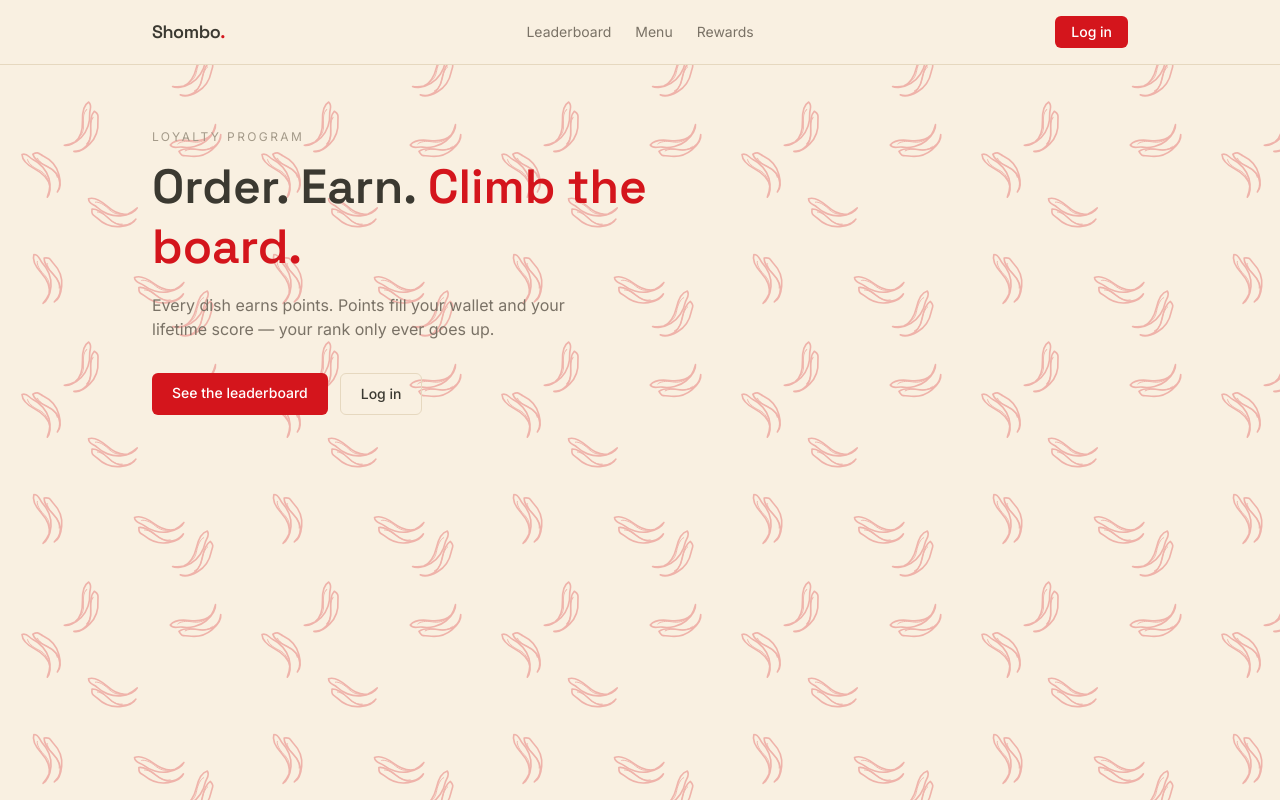
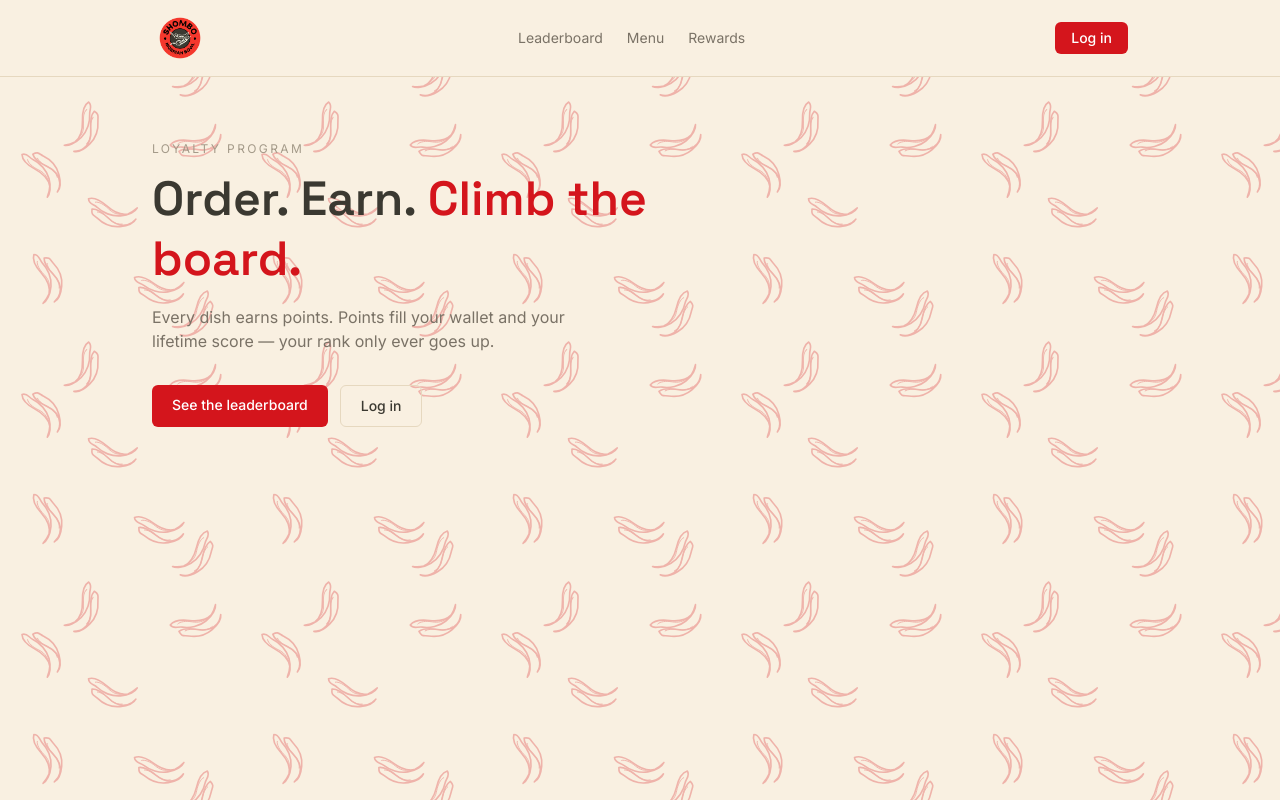
Before and after one commit to ShomboNG/restaurant-loyalty-web, a Next.js app: page / in a window 1280 px wide. Built offline with nearby package versions, Linux system fonts and the light colour scheme; no server answers.

Commit message:
feat: added shombo logo

```diff
--- a/components/Navbar.tsx
+++ b/components/Navbar.tsx
@@ -86,13 +86,9 @@ export function Navbar() {
 
   return (
     <header className="sticky top-0 z-20 border-b border-[var(--color-border)] bg-[var(--color-bg)]">
-      <div className="mx-auto flex max-w-5xl items-center justify-between px-4 py-4 sm:px-6">
-        <Link
-          href="/"
-          className="text-lg font-semibold tracking-tight"
-          style={{ fontFamily: 'var(--font-display)' }}
-        >
-          Shombo<span className="text-[var(--color-accent)]">.</span>
+      <div className="mx-auto flex max-w-5xl items-center justify-between px-4 py-2.5 sm:px-6">
+        <Link href="/" className="flex items-center" aria-label="Shombo home">
+          <img src="/shombo-logo.png" alt="Shombo" className="h-14 w-14" />
         </Link>
 
         {/* Desktop nav */}
```
Also changed, not shown: public/shombo-logo.png (added).
